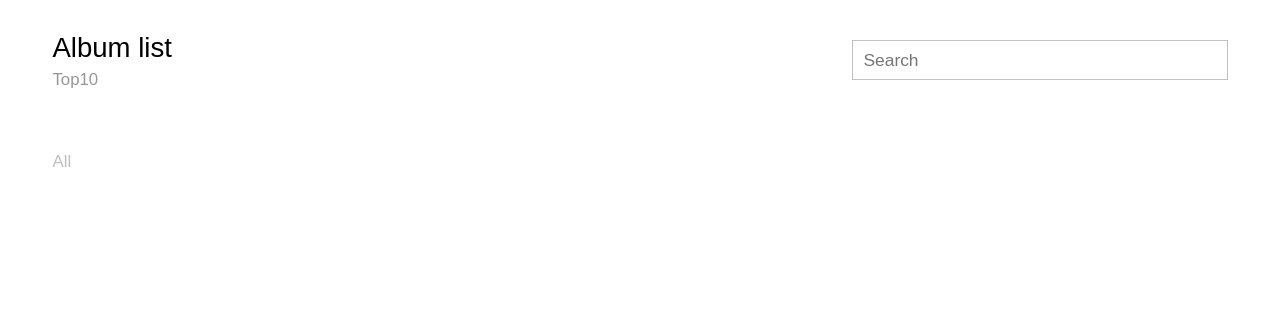
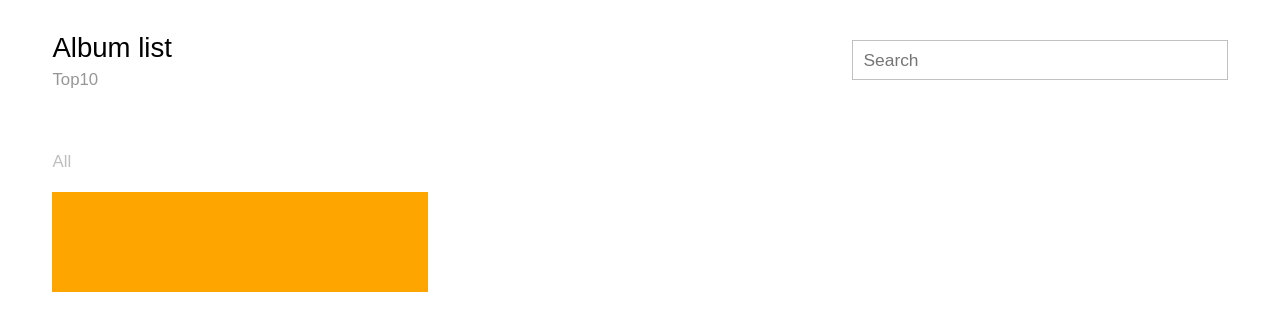
Before and after one commit to ispoljari/itunes-album-list, a React (Create React App) app: page / in a window 1280 px wide. Shown: the top 330 px of the page. Built offline with nearby package versions, Linux system fonts and the light colour scheme.

Commit message:
Create the Albums component and add initial code scaffolding

```diff
--- /dev/null
+++ b/src/components/Albums/Albums.js
@@ -0,0 +1,23 @@
+import React, { Component } from 'react';
+
+import { Column, Box } from '../../layout';
+
+class Albums extends Component {
+  render() {
+    return (
+      <Column
+        sm="6"
+        md="4"
+        pb="20px"
+      >
+        <Box
+          backgroundColor="orange"
+          px="50px"
+          py="50px"
+        />
+      </Column>
+    );
+  }
+};
+
+export default Albums;
--- a/src/components/Main/Main.js
+++ b/src/components/Main/Main.js
@@ -1,5 +1,6 @@
 import React, { Component } from 'react';
 
+import { Albums } from '../index';
 import { Row, Column, Box } from '../../layout';
 import { P } from '../../common';
 
@@ -21,6 +22,11 @@ class Main extends Component {
             </P>
           </Column>
         </Row>
+        <Row
+          mt="20px"
+        >
+          <Albums />
+        </Row>
       </Box>
     )
   }
--- a/src/components/index.js
+++ b/src/components/index.js
@@ -1,2 +1,3 @@
 export { default as Header } from './Header/Header';
 export { default as Main } from './Main/Main';
+export { default as Albums } from './Albums/Albums';
--- a/src/layout/Box/Box.styled.js
+++ b/src/layout/Box/Box.styled.js
@@ -1,7 +1,23 @@
-import styled from 'styled-components';
+import styled, { css } from 'styled-components';
 
 import { LayoutApi } from '../../common';
 
-const BoxStyled = styled(LayoutApi)``;
+const BoxStyled = styled(LayoutApi)`
+  ${props => {
+    if (props.backgroundColor) {
+      return css`
+        background-color: ${props.backgroundColor};
+      `;
+    }
+  }};
+
+  ${props => {
+    if (props.width) {
+      return css`
+        width: ${props.width};
+      `;
+    }
+  }};
+`;
 
 export default BoxStyled;
```
